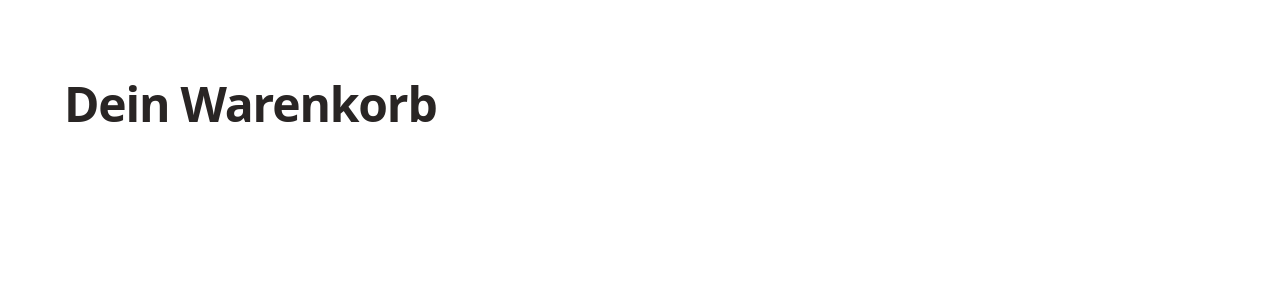
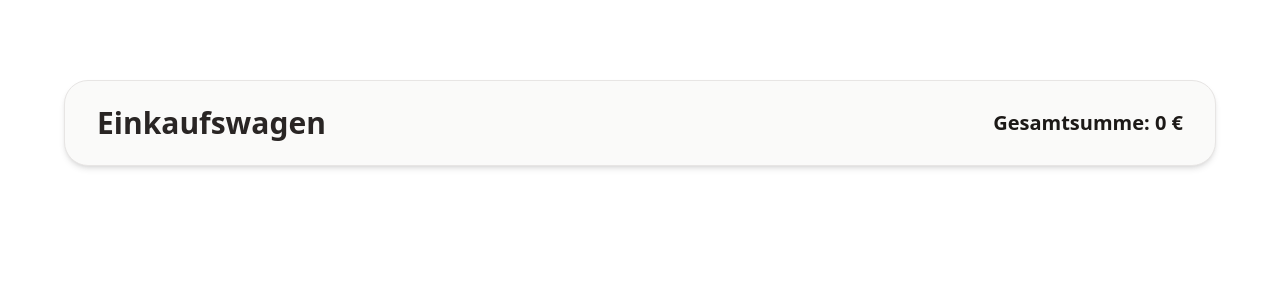
Before and after one commit to bartltob/4cWI, a React (Vite) app in the folder 01_WebBasics/React/Aufgaben/: page /ShoppingCart in a window 1280 px wide. Shown: the top 300 px of the page. Built offline with nearby package versions, Linux system fonts and the light colour scheme.

Commit message:
Gesamtkosten im Einkaufswagen

```diff
--- a/01_WebBasics/React/Aufgaben/src/StoreCartApp.tsx
+++ b/01_WebBasics/React/Aufgaben/src/StoreCartApp.tsx
@@ -1,13 +1,17 @@
 import CartItemCom from "./components/Store/CartItemCom.tsx";
 import type { CartItem } from "./components/Store/ItemDetails.tsx";
-import { useState } from "react";
+import { useEffect, useState } from "react";
 export type Operation = "add" | "sub" | "del";
 
 export default function StoreCartApp() {
-
   const [cart, setCart] = useState<CartItem[]>(() => {
     return JSON.parse(localStorage.getItem("cart") || "[]");
   });
+  const [sum, setSum] = useState<number>(0);
+
+  useEffect(() => {
+    setSum(cart.reduce((acc, item) => acc + item.price * item.quantity, 0));
+  }, [cart]);
 
   function changeQuantity(operation: Operation, item: CartItem) {
     setCart((prevCart) => {
@@ -25,18 +29,37 @@ export default function StoreCartApp() {
       }
 
       localStorage.setItem("cart", JSON.stringify(newCart));
+
       return newCart;
     });
   }
   return (
-    <div className="mx-auto my-20 max-w-6xl flex flex-col gap-12">
-      <h1 className="text-5xl font-bold tracking-tight text-stone-800 mb-12">
-        Dein Warenkorb
-      </h1>
+    <div className="mx-auto my-20 max-w-6xl flex flex-col gap-6">
 
-      {cart.map((item) => (
-        <CartItemCom item={item} changeQuantity={changeQuantity} />
-      ))}
+      <div className="rounded-3xl border border-stone-200 bg-stone-50 px-8 py-6 shadow-md flex justify-between items-center">
+        <h1 className="text-3xl font-bold text-stone-800">Einkaufswagen</h1>
+        <p className="text-xl font-semibold text-stone-900">
+          Gesamtsumme: {sum} €
+        </p>
+      </div>
+
+      <div className="flex flex-col gap-6 mt-4">
+        {cart.map((item) => (
+          <CartItemCom
+            key={item.id}
+            item={item}
+            changeQuantity={changeQuantity}
+          />
+        ))}
+      </div>
+
+      {cart.length > 0 && (
+        <div className="rounded-3xl border border-stone-200 bg-stone-50 p-6 shadow-md flex justify-end">
+          <button className="rounded-full bg-stone-800 px-6 py-3 text-lg font-bold text-white shadow hover:bg-stone-700 active:scale-95 transition">
+            Zur Kasse
+          </button>
+        </div>
+      )}
     </div>
   );
 }
```
